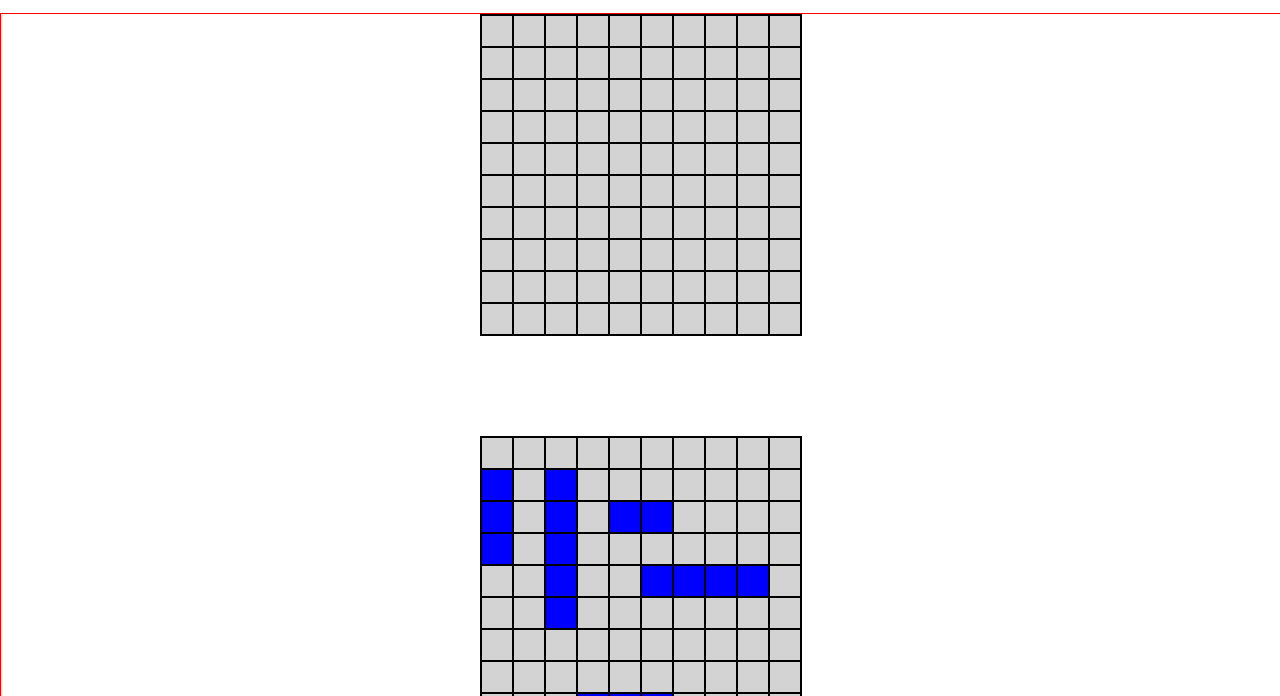
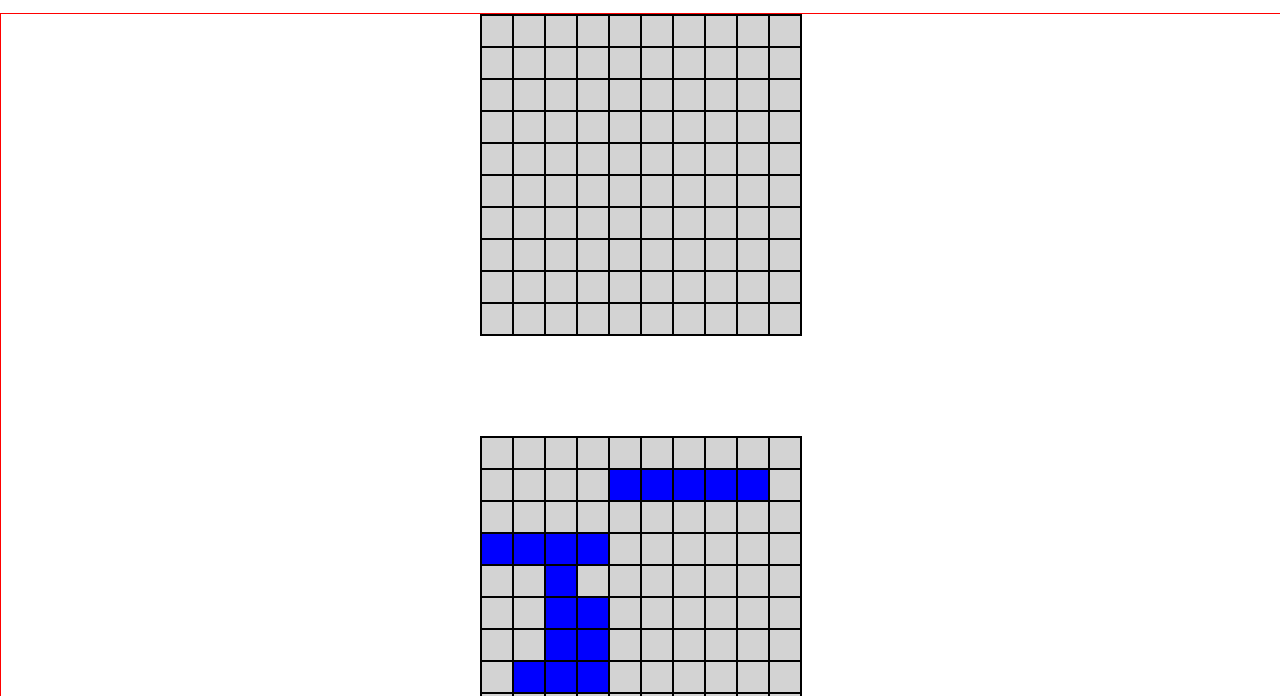
Before and after one commit to Neo319/project-battleship, a website with bundled scripts: page index.html in a window 1280 px wide. Shown: the part 104-800 px from the top of the page. Built offline with nearby package versions, Linux system fonts and the light colour scheme.

Commit message:
implement logic for random layout generation

```diff
--- a/DOM_logic/gameManager.js
+++ b/DOM_logic/gameManager.js
@@ -1,5 +1,6 @@
 import Player from "../game_logic/player.js";
 import boardDisplayer from "./board_displayer.js";
+import layoutGenerator from "./layout_generation.js";
 
 const gameManager = function () {
     console.log("foo");
@@ -70,6 +71,7 @@
 
         //check if game is over
         if (player.board.allShipsSunk) {
+            console.log("player all ships sunk");
             return "CPU" //CPU wins
         }
 
@@ -135,8 +137,16 @@
     }
 
 
-    doPlayerTurn();
+    //where the game is finally initiated
 
+    // doPlayerTurn();
+
+
+
+    //testing
+
+    console.log(layoutGenerator(player));
+    boardDisplayer(1, playerBoardAddress, player);
 
 
 }
--- /dev/null
+++ b/DOM_logic/layout_generation.js
@@ -0,0 +1,110 @@
+// module that assigns random layouts to players
+
+export default function layoutGenerator (playerObj) {
+    //"playerObj" : the player object in which the target board is stored
+
+    //reset the player's board first
+    playerObj.board.board = playerObj.board.generateBoard();
+
+    //five ships: lengths of 5, 4, 3, 3, and 2
+    let shipLengths = [5, 4, 3, 3, 2]
+
+    for (let i = 0; i < 5; i++) {
+        const length = shipLengths[i];
+
+        //decide horizontal or vertical
+        let direction = Number((Math.floor((Math.random()) * 2) + 1)) //1 or 2
+        //1: horizontal
+        //2: vertical
+
+
+
+        if (direction === 1) {
+
+            //generate random x and y coordinates accordingly
+            let x;
+            let y;
+            for (let j = 0; j < 10; j++) { //limit to 10 attempts
+                x = Math.floor(Math.random() * (10 - length)) //limit to 10-length to avoid going off the board
+                y = Math.floor(Math.random() * (10))
+
+                //check that all board spaces are empty
+
+
+                const boardSpaces = []
+                //getting all board spaces
+                for (let k = 0; k < length; k++) {
+                    //iterate through spaces the ship will take up
+                    boardSpaces.push(playerObj.board.board[x + k][y])
+                }
+                //checking spaces
+                if (allAreZero(boardSpaces)) {
+                    console.log(boardSpaces)
+                    //call placeShip
+                    playerObj.board.placeShipHorizontal(x, y, length)
+                    break;
+                }
+            }
+        }
+
+
+        else if (direction === 2) {
+
+            //generate random x and y coordinates accordingly
+            let x;
+            let y;
+            for (let j = 0; j < 10; j++) { //limit to 10 attempts
+                x = Math.floor(Math.random() * (10)) //limit to 10-length to avoid going off the board
+                y = Math.floor(Math.random() * (10 - length))
+
+                //check that all board spaces are empty
+
+
+                const boardSpaces = []
+                //getting all board spaces
+                for (let k = 0; k < length; k++) {
+                    //iterate through spaces the ship will take up
+                    boardSpaces.push(playerObj.board.board[x][y + k])
+                }
+                //checking spaces
+                if (allAreZero(boardSpaces)) {
+                    console.log(boardSpaces)
+                    //call placeShip
+                    playerObj.board.placeShipVertical(x, y, length)
+                    break;
+                }
+            }
+        }
+
+
+
+
+
+
+
+    }
+
+    //used to check if spaces are empty
+    function allAreZero (arr) {
+        console.log("yes")
+        for (let item of arr) {
+            console.log(item);
+            if (item != 0) {
+                return false;
+            }
+            return true;
+        }
+
+    }
+
+    console.log(playerObj.board.board)
+
+    //generate random x and y coordinates accordingly
+
+    //ensure all board spaces are empty
+
+    //call placeShip on player's gameboard
+
+
+
+}
--- a/index.html
+++ b/index.html
@@ -20,7 +20,6 @@
     </div>
 
 
-    <div id="ships">Ships stored here</div>
     <div id="buttons">command buttons</div>
 
     <script type="module" src="index.js"></script>
--- a/style.css
+++ b/style.css
@@ -29,7 +29,7 @@
 }
 
 
-#ships, #buttons {
+#buttons {
     border: 1px solid black;
     width: 80vw;
     height: 10vh;
```
Also changed, not shown: DOM_logic/command_buttons.js (added, +23 -0 lines).
